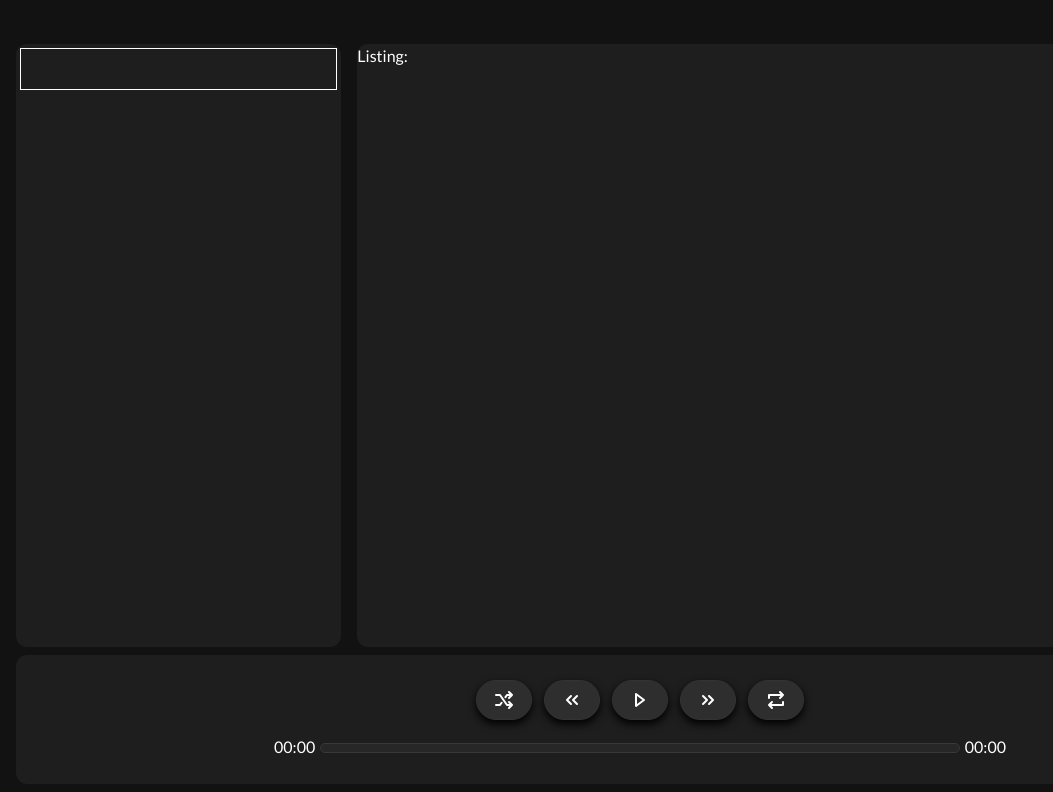
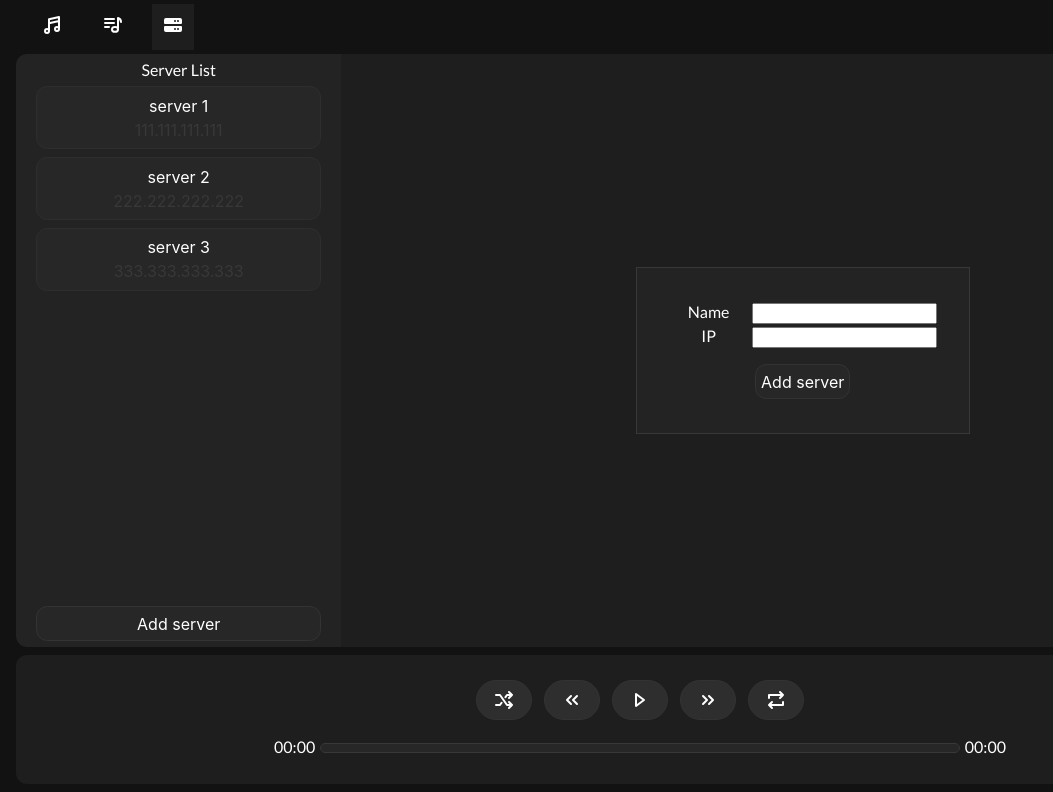
Before and after one commit to Djiq/ProjektSusel, a SvelteKit app: page / in a window 1280 px wide. Shown: the top 792 px of the page, without its empty margins (0-1053 px from the left). Built offline with nearby package versions, Linux system fonts and the light colour scheme.

Commit message:
Layout revamp, file access security adjusted, audio player updated

```diff
--- a/src-tauri/tauri.conf.json
+++ b/src-tauri/tauri.conf.json
@@ -18,7 +18,11 @@
       }
     ],
     "security": {
-      "csp": null
+      "csp": "default-src 'self' ipc: http://ipc.localhost; img-src 'self' asset: http://asset.localhost",
+      "assetProtocol": {
+        "enable": true,
+        "scope": ["**"]
+      }
     }
   },
   "bundle": {
--- a/src/components/AudioControls.svelte
+++ b/src/components/AudioControls.svelte
@@ -1,5 +1,5 @@
 <script lang="ts">
-    import { createEventDispatcher } from "svelte";
+    import { createEventDispatcher, onMount } from "svelte";
     import { fade } from "svelte/transition";
 
     export let src;
@@ -21,6 +21,7 @@
 
     let timeline : HTMLProgressElement;
     let tooltip : HTMLDivElement;
+
     let currentTime = 0;
 
     function seek(event : any, bounds : any)
@@ -77,16 +78,22 @@
             </svg>
         </button>
 
-        <button on:click={() => dispatch("previous")}>
+        <button on:click={() => {dispatch("rewind"); if(audio != null) audio.currentTime = 0;}}>
             <svg class="w-6 h-6 text-gray-800 dark:text-white" aria-hidden="true" xmlns="http://www.w3.org/2000/svg" width="24" height="24" fill="none" viewBox="0 0 24 24">
                 <path stroke="currentColor" stroke-linecap="round" stroke-linejoin="round" stroke-width="2" d="m17 16-4-4 4-4m-6 8-4-4 4-4"/>
               </svg>
         </button>
 
         <button on:click={() => audio?.paused ? audio?.play() : audio?.pause()}>
+            {#if audio?.paused}
             <svg class="w-[48px] h-[48px] text-gray-800 dark:text-white" aria-hidden="true" xmlns="http://www.w3.org/2000/svg" width="24" height="24" fill="none" viewBox="0 0 24 24">
                 <path stroke="currentColor" stroke-linecap="round" stroke-linejoin="round" stroke-width="2" d="M8 18V6l8 6-8 6Z"/>
-              </svg>
+            </svg>
+            {:else}
+            <svg class="w-[48px] h-[48px] text-gray-800 dark:text-white" aria-hidden="true" xmlns="http://www.w3.org/2000/svg" width="24" height="24" fill="currentColor" viewBox="0 0 24 24">
+                <path fill-rule="evenodd" d="M8 5a2 2 0 0 0-2 2v10a2 2 0 0 0 2 2h1a2 2 0 0 0 2-2V7a2 2 0 0 0-2-2H8Zm7 0a2 2 0 0 0-2 2v10a2 2 0 0 0 2 2h1a2 2 0 0 0 2-2V7a2 2 0 0 0-2-2h-1Z" clip-rule="evenodd"/>
+            </svg>
+            {/if}
         </button>
 
         <button on:click={() => dispatch("next")}>
@@ -100,13 +107,14 @@
                 <path stroke="currentColor" stroke-linecap="round" stroke-linejoin="round" stroke-width="2" d="m16 10 3-3m0 0-3-3m3 3H5v3m3 4-3 3m0 0 3 3m-3-3h14v-3"/>
             </svg>
         </button>
-
     </div>
     <div class="progress-container">
-        <span>{format(currentTime)}</span>
+        <span>
+            {format(currentTime)}
+        </span>
         <!-- svelte-ignore a11y-no-noninteractive-element-interactions -->
         <!-- svelte-ignore a11y-click-events-have-key-events -->
-        <progress
+       <progress
             bind:this={timeline}
             value={currentTime ? currentTime : 0}
             max={duration}
@@ -126,9 +134,7 @@
         style="--left:{tooltipX}px;
             --top:{tooltipY}px;
             --background-color:white; --box-color:red;">
-        {#if showTooltip}
-            {seekText}
-        {/if}
+        {seekText}
     </div>
 {/if}
 
@@ -140,10 +146,10 @@
     {muted}
     {volume}
     on:play|preventDefault
-    on:ended
     {src}
     {preload}
     on:pause
+    on:ended={() => {currentTime = 0; dispatch("ended");}}
 ></audio>
 
 <style>
@@ -171,7 +177,6 @@
         background-color: var(--color-dp08);
         color:white;
         border: 1px solid var(--color-dp12);
-        box-shadow: 0 4px 8px 0 black;
 
         &:hover {
             background-color: var(--color-dp24);
@@ -185,7 +190,6 @@
         padding: 1px;
         border-radius: 5px;
         border-width: 3px;
-        box-shadow: 6px 6px red;
         color: red;
         pointer-events: none;
         min-width: 50px;
--- /dev/null
+++ b/src/components/NotImplemented.svelte
@@ -0,0 +1,8 @@
+<script>
+    import TwoPanelLayout from "./TwoPanelLayout.svelte";
+</script>
+
+<TwoPanelLayout>
+    <div slot="side-bar"><p>Not implemented</p></div>
+    <div slot="content"><p>Not implemented</p></div>
+</TwoPanelLayout>
--- /dev/null
+++ b/src/components/ServerManagement.svelte
@@ -0,0 +1,193 @@
+<script lang="ts">
+    import TwoPanelLayout from "src/components/TwoPanelLayout.svelte";
+    import { createEventDispatcher, onMount } from "svelte";
+
+    export let serverList : any[];
+
+    const dispatch = createEventDispatcher();
+
+    let selected : any = null;
+
+    let editor : any = {
+        name: "",
+        addr: ""
+    }
+
+    function selectServer(server : any)
+    {
+        editor.name = server.name
+        editor.addr = server.ip
+
+        selected = server;
+    }
+
+    function updateServer()
+    {
+        let old_name = selected.name;
+        let old_ip = selected.ip;
+
+        if(old_name != editor.name || old_ip != editor.addr)
+        {
+            selected.name = editor.name;
+            selected.ip = editor.addr;
+
+            serverList = serverList;
+            dispatch("serverupdated", {old_name, selected});
+        }
+    }
+
+    function setAdding()
+    {
+        selected = null;
+        editor.name = ""
+        editor.addr = ""
+    }
+
+    function addSever()
+    {
+        serverList.push({name: editor.name, ip: editor.addr});
+        serverList = serverList;
+
+        selectServer(serverList[serverList.length - 1])
+        dispatch("serveradded", selected);
+    }
+
+    function deleteServer()
+    {
+        if(selected != null)
+        {
+            serverList = serverList.filter(x => x != selected);
+            dispatch("serverremoved", selected.name);
+            setAdding();
+        }
+    }
+</script>
+
+<TwoPanelLayout>
+    <div slot="side-bar" class="side-bar">
+        <div><p>Server List</p></div>
+
+        <div class="server-card-container">
+            {#each serverList as server}
+                <!-- svelte-ignore a11y-click-events-have-key-events -->
+                <!-- svelte-ignore a11y-interactive-supports-focus -->
+                <button on:click={() => selectServer(server)} class="server-card">
+                    <p>{server.name}</p>
+                    <p>{server.ip}</p>
+                </button>
+            {/each}
+        </div>
+
+        <button on:click={setAdding}>Add server</button>
+    </div>
+
+    <div slot="content" class="editor">
+        <div class="server-editor">
+            <div>
+                <label for="server_name_in">Name</label>
+                <input id="server_name_in" type="text" bind:value={editor.name}>
+            </div>
+
+            <div>
+                <label for="server_addr_in">IP</label>
+                <input id="server_addr_in" type="text" bind:value={editor.addr}>
+            </div>
+
+            {#if selected == null}
+                <button on:click={addSever}>Add server</button>
+            {:else}
+                <div>
+                    <button on:click={updateServer}>Save</button>
+                    <button on:click={deleteServer}>Delete</button>
+                </div>
+            {/if}
+        </div>
+    </div>
+</TwoPanelLayout>
+
+<style>
+label {
+    display: inline-block;
+    width: 5em;
+    text-align: center;
+}
+
+button {
+    font-family: Inter, Avenir, Helvetica, Arial, sans-serif;
+    font-size: 16px;
+    line-height: 24px;
+    font-weight: 400;
+
+    padding: 0.3em;
+    margin: 0.3em 1em 0.1em 1em;
+    border: 0;
+    cursor: pointer;
+    background-color: var(--color-dp04);
+    color:white;
+    border: 1px solid var(--color-dp12);
+
+    border-radius: var(--border-radius);
+
+    &:hover {
+        background-color: var(--color-dp16);
+    }
+}
+
+.editor button {
+    margin-top: 1em;
+}
+
+.editor {
+    display: flex;
+    flex-direction: column;
+    justify-content: center;
+    align-items: center;
+    flex-grow: 1;
+}
+
+.side-bar {
+    display: flex;
+    flex-direction: column;
+    flex-grow: 1;
+}
+
+.server-card-container {
+    overflow: auto;
+    height: 100%;
+    display: flex;
+    flex-direction: column;
+}
+
+.server-card {
+    border: 1px solid var(--color-dp08);
+    border-radius: var(--border-radius);
+    padding: 0.4em;
+    margin-bottom: 0.2em;
+
+    &:hover {
+        background-color: var(--color-dp08);
+    }
+
+    &:active {
+        background-color: var(--color-dp24);
+    }
+}
+
+.server-card p:nth-child(2) {
+    color: var(--color-dp24);
+}
+
+.side-bar p {
+    text-align: center;
+}
+
+.server-editor {
+    display: flex;
+    flex-direction: column;
+    align-items: center;
+    padding: 2em;
+
+    background-color: var(--color-dp02);
+    border: 1px solid var(--color-dp24);
+}
+</style>
--- /dev/null
+++ b/src/components/TwoPanelLayout.svelte
@@ -0,0 +1,30 @@
+<div class="content">
+    <slot name="content"></slot>
+</div>
+
+<div class="side-bar">
+    <slot name="side-bar"></slot>
+</div>
+
+<style>
+.content { grid-area: content; }
+.side-bar { grid-area: side-bar; }
+
+.side-bar {
+    background: var(--color-dp02);
+    border-radius: var(--border-radius) 0 0 var(--border-radius);
+    margin: 0 0 0.5em 1em;
+    padding: 0.25em;
+    overflow: auto;
+
+    display: flex;
+}
+
+.content {
+    background: var(--color-dp01);
+    border-radius: 0 var(--border-radius) var(--border-radius) 0;
+    margin: 0 1em 0.5em 0;
+
+    display: flex;
+}
+</style>
--- a/src/components/editableLabel.svelte
+++ /dev/null
@@ -1,62 +0,0 @@
-<script lang="ts">
-    import {createEventDispatcher, onMount } from 'svelte'
-
-    export let value = '', required = true;
-    const dispatch = createEventDispatcher()
-    let editable = false, value_prev = '';
-
-    onMount(() => {
-        value_prev = value
-    })
-
-    function edit() { editable = true }
-
-    function update()
-    {
-        if(value != value_prev)
-        {
-            dispatch('submit', value)
-            value_prev = value
-        }
-
-        editable = false
-    }
-
-    function keydown(ev : any)
-    {
-        if(ev.key == 'Escape')
-        {
-            ev.preventDefault()
-            value = value_prev
-            editable = false
-        }
-    }
-
-    function focus(element : any)
-    {
-        element.focus()
-    }
-</script>
-
-{#if editable}
-    <form on:submit|preventDefault={update}>
-        <input class='label' bind:value on:keydown={keydown} on:blur={update} {required} use:focus/>
-    </form>
-{:else}
-    <div on:click={edit} role='button'>
-        <p class='label'>{value}</p>
-    </div>
-{/if}
-
-<style>
-.label {
-    margin: 0.5em 0 0 0;
-    border-radius: 0.3em;
-    background-color: var(--color-dp18);
-    min-height: 2em;
-}
-
-div {
-    border: 1px solid white;
-}
-</style>
--- a/src/routes/+page.svelte
+++ b/src/routes/+page.svelte
@@ -1,50 +1,70 @@
 <script lang="ts">
-    import { invoke } from "@tauri-apps/api/core";
+    import { convertFileSrc, invoke } from "@tauri-apps/api/core";
     import { listen } from "@tauri-apps/api/event";
 
-    import EditableLabel from "../components/EditableLabel.svelte";
-    import AudioControls from "../components/AudioControls.svelte";
+    import AudioControls from "src/components/AudioControls.svelte";
+    import ServerManagement from "src/components/ServerManagement.svelte";
+    import NotImplemented from "src/components/NotImplemented.svelte";
+    import { onMount } from "svelte";
+
+    enum Tab {
+        SONG = 0,
+        PLAYLIST,
+        SERVERS
+    };
 
     let src = 'https://sveltejs.github.io/assets/music/satie.mp3';
+    // let src = convertFileSrc("local paths");
 
-    let server = '';
-    let files : string[] = [];
+    let servers = [
+        {name: "server 1", ip: "111.111.111.111"},
+        {name: "server 2", ip: "222.222.222.222"},
+        {name: "server 3", ip: "333.333.333.333"}];
 
-    async function updateServerList()
-    {
-        await invoke('ftplist', {servername: server})
-            .then(
-                (val : any) => files = val,
-                (err : any) => files = ['Error: ' + err]);
-    }
+    let state = Tab.SERVERS;
 
-    listen('tauri://drag-drop', async (ev : any) => {
-        for(const path of ev.payload.paths)
-        {
-            await invoke('addSong_invoc', {name:'test', path:path})
-        }
-    });
+    let test : any;
 </script>
 
 <div class="container">
-    <div class="content">
-        <p class='lato-regular'>Listing:</p>
-        {#each files as file}
-            <div class="song-card">
-                <p>{file}</p>
-            </div>
-        {/each}
+    <div class="top-bar">
+        <button on:click={() => state = Tab.SONG} class="tab" class:active={state == Tab.SONG}>
+            <svg class="w-[48px] h-[48px] text-gray-800 dark:text-white" aria-hidden="true" xmlns="http://www.w3.org/2000/svg" width="24" height="24" fill="none" viewBox="0 0 24 24">
+                <path stroke="currentColor" stroke-linecap="round" stroke-linejoin="round" stroke-width="2" d="M8 18c0 1.1046-.89543 2-2 2s-2-.8954-2-2 .89543-2 2-2 2 .8954 2 2Zm0 0V6.33333L18 4v11.6667M8 10.3333 18 8m0 8c0 1.1046-.8954 2-2 2s-2-.8954-2-2 .8954-2 2-2 2 .8954 2 2Z"/>
+              </svg>
+        </button>
+
+        <button class="tab" on:click={() => state = Tab.PLAYLIST} class:active={state == Tab.PLAYLIST}>
+            <svg class="w-[48px] h-[48px] text-gray-800 dark:text-white" aria-hidden="true" xmlns="http://www.w3.org/2000/svg" width="24" height="24" fill="none" viewBox="0 0 24 24">
+                <path stroke="currentColor" stroke-linecap="round" stroke-linejoin="round" stroke-width="2" d="M17 15.5V5s3 1 3 4m-7-3H4m9 4H4m4 4H4m13 2.4c0 1.326-1.343 2.4-3 2.4s-3-1.075-3-2.4 1.343-2.4 3-2.4 3 1.075 3 2.4Z"/>
+              </svg>
+        </button>
+
+        <button class="tab" on:click={() => state = Tab.SERVERS} class:active={state == Tab.SERVERS}>
+            <svg class="w-[48px] h-[48px] text-gray-800 dark:text-white" aria-hidden="true" xmlns="http://www.w3.org/2000/svg" width="24" height="24" fill="currentColor" viewBox="0 0 24 24">
+                <path fill-rule="evenodd" d="M5 5a2 2 0 0 0-2 2v3a1 1 0 0 0 1 1h16a1 1 0 0 0 1-1V7a2 2 0 0 0-2-2H5Zm9 2a1 1 0 1 0 0 2h.01a1 1 0 1 0 0-2H14Zm3 0a1 1 0 1 0 0 2h.01a1 1 0 1 0 0-2H17ZM3 17v-3a1 1 0 0 1 1-1h16a1 1 0 0 1 1 1v3a2 2 0 0 1-2 2H5a2 2 0 0 1-2-2Zm11-2a1 1 0 1 0 0 2h.01a1 1 0 1 0 0-2H14Zm3 0a1 1 0 1 0 0 2h.01a1 1 0 1 0 0-2H17Z" clip-rule="evenodd"/>
+              </svg>
+        </button>
     </div>
 
-    <div class="top-bar">
-    </div>
-
-    <div class="side-bar">
-        <EditableLabel bind:value={server} on:submit={updateServerList}/>
-    </div>
+    {#if state == Tab.SERVERS}
+        <ServerManagement
+            on:serveradded={(s) => console.log(s.detail)}
+            on:serverupdated={(s) => console.log(s.detail)}
+            on:serverremoved={(s) => console.log(s.detail)}
+            bind:serverList={servers}>
+        </ServerManagement>
+    {:else}
+        <NotImplemented></NotImplemented>
+    {/if}
 
     <div class="bottom-bar">
-        <AudioControls {src} on:pause={() => console.log("pause")} on:play={() => console.log("play")}></AudioControls>
+        <AudioControls
+            {src}
+            on:pause={() => console.log("pause")}
+            on:play={() => console.log("play")}
+            on:ended={() => console.log("ended")}>
+        </AudioControls>
     </div>
 </div>
 
@@ -57,34 +77,31 @@
   font-style: normal;
 }
 
-.content { grid-area: content; }
 .top-bar { grid-area: top-bar; }
-.side-bar { grid-area: side-bar; }
 .bottom-bar {grid-area: bottom-bar; }
-
-.side-bar {
-    background: var(--color-dp01);
-    border-radius: var(--border-radius);
-    margin: 0 0 0.5em 1em;
-    padding: 0.25em;
-}
-
-.content {
-    background: var(--color-dp01);
-    border-radius: var(--border-radius);
-    margin: 0 1em 0.5em 1em;
-}
-
-.song-card
-{
-    display: flex;
-}
 
 .top-bar {
     display: flex;
     align-items: center;
     justify-content: flex-start;
     margin-left: 2em;
+}
+
+.tab {
+    padding: 0.5em;
+    background-color: var(--color-dp00);
+    border: none;
+    color: white;
+    margin-right: 1em;
+    font-size: large;
+
+    &:hover {
+        background-color: var(--color-dp04);
+    }
+}
+
+.active {
+    background-color: var(--color-dp01);
 }
 
 .bottom-bar {
--- a/static/styles.css
+++ b/static/styles.css
@@ -1,13 +1,4 @@
 :root {
-  /* --background: #64504D;
-  --shade1: #866A67;
-  --shade2: #A88582;
-
-  --highlight1: #F5C2BC;
-  --hightlight2: #ECBBB6;
-
-  --base: #CAA09C; */
-
   --background: #121212;
   --color-dp01: color-mix(in srgb, #121212, white 5%);
   --color-dp02: color-mix(in srgb, #121212, white 7%);
@@ -33,6 +24,8 @@
   -webkit-font-smoothing: antialiased;
   -moz-osx-font-smoothing: grayscale;
   -webkit-text-size-adjust: 100%;
+
+  scrollbar-color: var(--color-dp24) var(--color-dp01);
 }
 
 *, *::after, *::before {
@@ -46,7 +39,7 @@
 .container {
   display: grid;
   grid-template-columns: 0.8fr 1.2fr 1fr;
-  grid-template-rows: 0.2fr 1.8fr 1fr 145px;
+  grid-template-rows: 0.25fr 1.8fr 1fr 145px;
   gap: 0 0;
   grid-template-areas:
   "top-bar top-bar top-bar"
--- a/svelte.config.js
+++ b/svelte.config.js
@@ -9,6 +9,9 @@ const config = {
   preprocess: vitePreprocess(),
   kit: {
     adapter: adapter(),
+    alias: {
+      src: 'src',
+    },
   },
 };
 
```
Also changed, not shown: src/components/player.svelte (deleted, +0 -14 lines), 2 other files (tests, documents, lock files or other folders).
